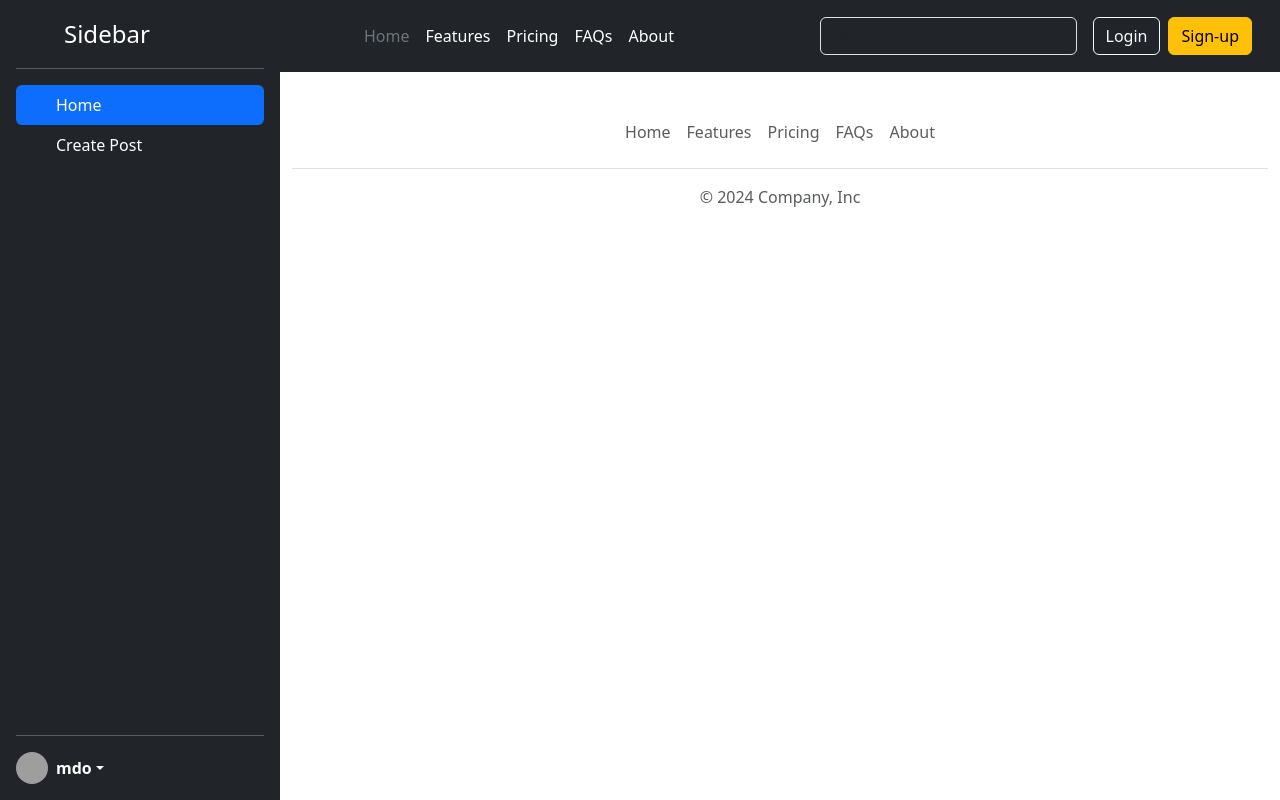
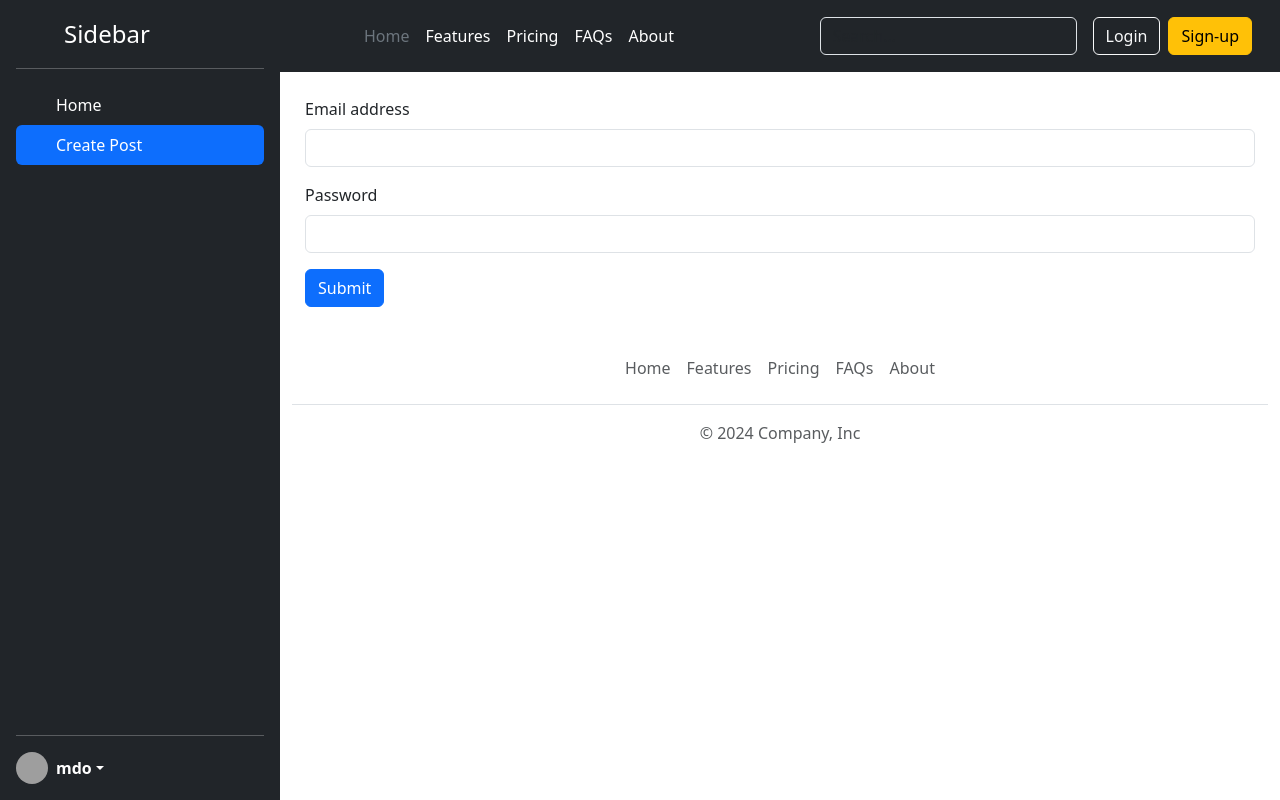
Before and after one commit to tusharsadat/react-practice, a React (Vite) app in the folder projects/social-media/: page / in a window 1280 px wide. Built offline with nearby package versions, Linux system fonts and the light colour scheme; grey boxes are pictures that could not be loaded.

Commit message:
create showpost and createpost component

```diff
--- a/projects/social-media/src/App.css
+++ b/projects/social-media/src/App.css
@@ -5,3 +5,7 @@
 .body-container{
   width: 100%;
 }
+.main-container{
+  margin: 25px 25px 25px 25px;
+
+}
--- a/projects/social-media/src/App.jsx
+++ b/projects/social-media/src/App.jsx
@@ -1,14 +1,25 @@
+import { useState } from "react";
 import "./App.css";
 import "bootstrap/dist/css/bootstrap.min.css";
 import Header from "./components/Header";
 import Footer from "./components/Footer";
 import Sidebar from "./components/Sidebar";
+import CreatePost from "./components/CreatePost";
+import ShowPost from "./components/ShowPost";
 function App() {
+  const [activeComponent, setActiveComponent] = useState("createPost");
   return (
     <div className="app-container">
-      <Sidebar />
+      <Sidebar
+        setActiveComponent={setActiveComponent}
+        activeComponent={activeComponent}
+      />
       <div className="body-container">
         <Header />
+        <div className="main-container">
+          {activeComponent === "createPost" && <CreatePost />}
+          {activeComponent === "showPost" && <ShowPost />}
+        </div>
         <Footer />
       </div>
     </div>
--- /dev/null
+++ b/projects/social-media/src/components/CreatePost.jsx
@@ -0,0 +1,33 @@
+const CreatePost = () => {
+  return (
+    <form>
+      <div className="mb-3">
+        <label htmlFor="exampleInputEmail1" className="form-label">
+          Email address
+        </label>
+        <input
+          type="email"
+          className="form-control"
+          id="exampleInputEmail1"
+          aria-describedby="emailHelp"
+        />
+      </div>
+      <div className="mb-3">
+        <label htmlFor="exampleInputPassword1" className="form-label">
+          Password
+        </label>
+        <input
+          type="password"
+          className="form-control"
+          id="exampleInputPassword1"
+        />
+      </div>
+
+      <button type="submit" className="btn btn-primary">
+        Submit
+      </button>
+    </form>
+  );
+};
+
+export default CreatePost;
--- /dev/null
+++ b/projects/social-media/src/components/ShowPost.jsx
@@ -0,0 +1,19 @@
+const ShowPost = () => {
+  return (
+    <div className="card" style={{ width: "18rem" }}>
+      <img src="..." className="card-img-top" alt="..." />
+      <div className="card-body">
+        <h5 className="card-title">Card title</h5>
+        <p className="card-text">
+          Some quick example text to build on the card title and make up the
+          bulk of the cards content.
+        </p>
+        <a href="#" className="btn btn-primary">
+          Go somewhere
+        </a>
+      </div>
+    </div>
+  );
+};
+
+export default ShowPost;
--- a/projects/social-media/src/components/Sidebar.jsx
+++ b/projects/social-media/src/components/Sidebar.jsx
@@ -1,4 +1,4 @@
-const Sidebar = () => {
+const Sidebar = ({ activeComponent, setActiveComponent }) => {
   return (
     <div
       className="d-flex flex-column flex-shrink-0 p-3 text-bg-dark"
@@ -16,7 +16,14 @@ const Sidebar = () => {
       <hr />
       <ul className="nav nav-pills flex-column mb-auto">
         <li className="nav-item">
-          <a href="#" className="nav-link active" aria-current="page">
+          <a
+            href="#"
+            className={`nav-link ${
+              activeComponent === "showPost" ? "active" : "text-white"
+            }`}
+            aria-current="page"
+            onClick={() => setActiveComponent("showPost")}
+          >
             <svg className="bi pe-none me-2" width="16" height="16">
               <use xlinkHref="#home"></use>
             </svg>
@@ -24,7 +31,14 @@ const Sidebar = () => {
           </a>
         </li>
         <li>
-          <a href="#" className="nav-link text-white">
+          <a
+            href="#"
+            className={`nav-link ${
+              activeComponent === "createPost" ? "active" : "text-white"
+            }`}
+            aria-current="page"
+            onClick={() => setActiveComponent("createPost")}
+          >
             <svg className="bi pe-none me-2" width="16" height="16">
               <use xlinkHref="#speedometer2"></use>
             </svg>
```
